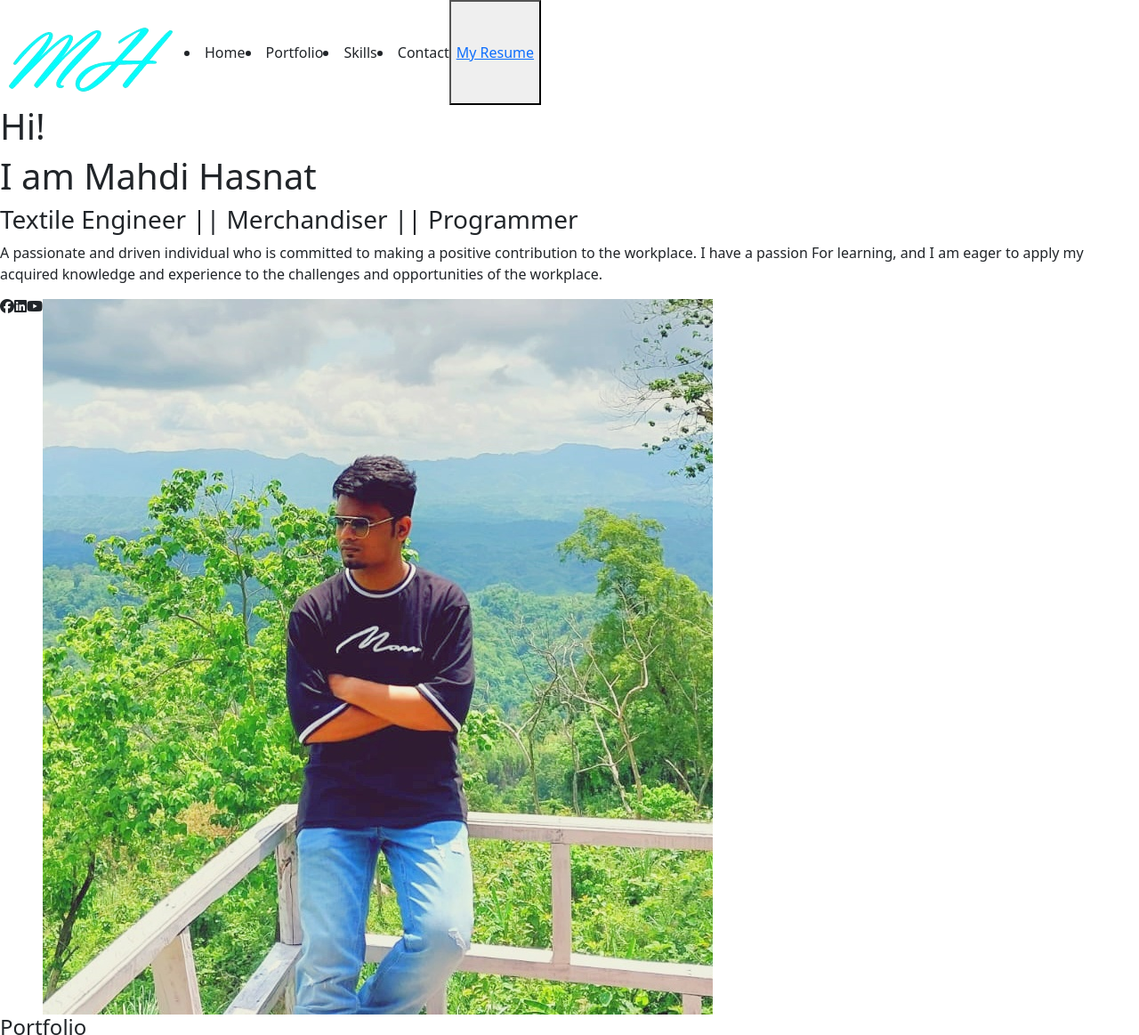
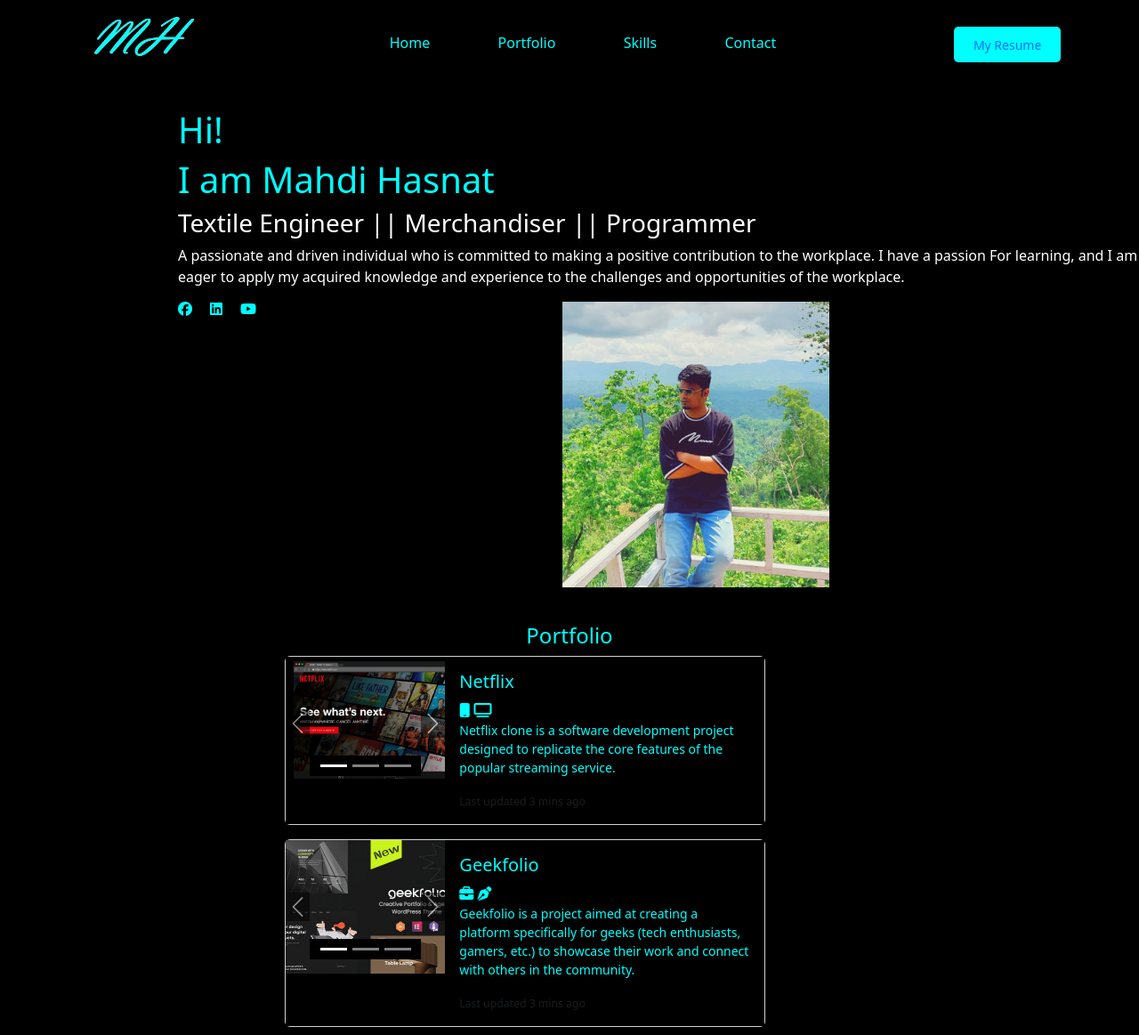
Before and after one commit to mahdihasnat131/DjangoAssignment01, a plain HTML site: page index.html in a window 1280 px wide. Shown: the top 1163 px of the page at 89% size. Drawn offline with nearby package versions, Linux system fonts and the light colour scheme.

Commit message:
first commit

```diff
--- a/index.css
+++ b/index.css
@@ -5,13 +5,13 @@
 .logo{
     margin-top: 0px;
     margin-left: 0px;
-    width: 10%;
+    width: 150px;
 }
 .navbar{
     list-style: none;
-    gap:20px;
+
     color:aqua;
-    margin-right: 100px;
+    cursor: pointer;
     margin-top:25px;
 
 }
@@ -168,6 +168,10 @@ h1{
     margin-left: 42%;
 
  }
+ .fa-solid
+ {
+    cursor: pointer;
+ }
  @media only screen and (min-width:400px) and (max-width:767px)
  {
 
--- a/index.html
+++ b/index.html
@@ -6,22 +6,22 @@
     <meta name="viewport" content="width=device-width, initial-scale=1.0" />
     <title>Hasnat's Portfolio</title>
     <link rel="stylesheet" href="bootstrap-5.3.3-dist/css/bootstrap.min.css" />
-    <link rel="stylesheet" href="asgnment.css" />
+    <link rel="stylesheet" href="index.css" />
     <link rel="stylesheet" href="https://cdnjs.cloudflare.com/ajax/libs/font-awesome/6.5.2/css/all.min.css" integrity="sha512-SnH5WK+bZxgPHs44uWIX+LLJAJ9/2PkPKZ5QiAj6Ta86w+fsb2TkcmfRyVX3pBnMFcV7oQPJkl9QevSCWr3W6A==" crossorigin="anonymous" referrerpolicy="no-referrer" />
 
   </head>
   <body>
     <header>
-      <nav class="nav-container d-flex">
-        <img class="logo sm-4" src="icons/MH-removebg-preview.png" alt="logo">
+      <nav class="nav-container row">
+        <img class="logo col-lg-4 col-md-4 col-sm-12" src="icons/MH-removebg-preview.png" alt="logo">
 
-        <div class="navbar d-flex sm-4">
+        <div class="navbar col-lg-4 col-md-4 col-sm-12">
             <li>Home</li>
             <li>Portfolio</li>
             <li>Skills</li>
             <li>Contact</li>
         </div>
-        <button class="resume-btn sm-4"><a href="CV of Mahdi Hasnat.pdf" >My Resume</a></button>
+        <button class="resume-btn col-lg-4 col-md-4 col-sm-12"><a href="CV of Mahdi Hasnat.pdf" >My Resume</a></button>
     </nav>
         <banner class="bnr">
             <h1 class="hh">Hi!</h1>
@@ -79,6 +79,8 @@
               <div class="col-md-8">
                 <div class="card-body">
                   <h5 class="card-title">Netflix</h5>
+                      <i class="fa-solid fa-mobile"></i>
+                      <i class="fa-solid fa-tv"></i>
                   <p class="card-text"> Netflix clone is a software development project designed to replicate the core features of the popular streaming service. </p>
                   <p class="card-text"><small class="text-body-secondary">Last updated 3 mins ago</small></p>
                 </div>
@@ -118,6 +120,8 @@
               <div class="col-md-8">
                 <div class="card-body">
                   <h5 class="card-title">Geekfolio</h5>
+                      <i class="fa-solid fa-briefcase"></i>
+                      <i class="fa-solid fa-pen-nib"></i>
                   <p class="card-text">Geekfolio is a project aimed at creating a platform specifically for geeks (tech enthusiasts, gamers, etc.) to showcase their work and connect with others in the community. </p>
                   <p class="card-text"><small class="text-body-secondary">Last updated 3 mins ago</small></p>
                 </div>
```
